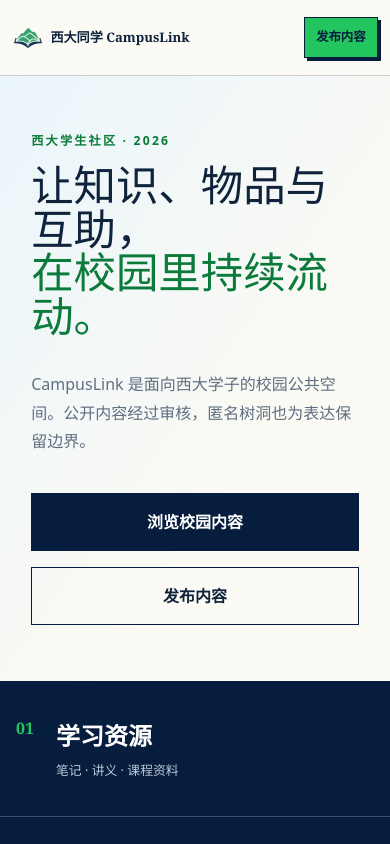
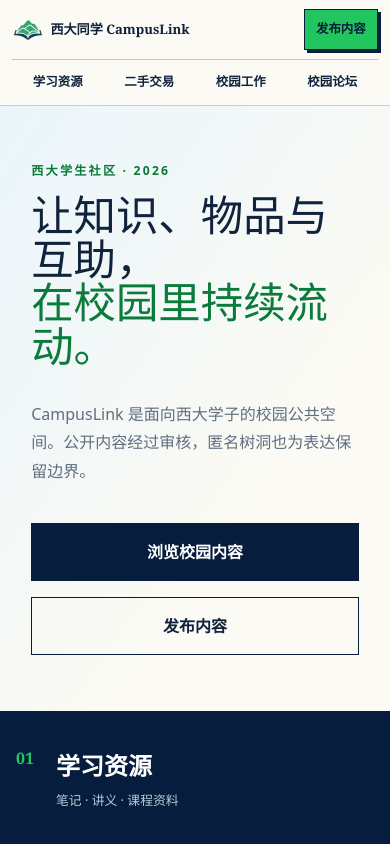
Before and after one commit to xndxyy/campuslink, a Next.js app: page / in a window 390 px wide. Shown: the top 844 px of the page. Built offline with nearby package versions, Linux system fonts and the light colour scheme.

Commit message:
fix: keep product navigation visible on mobile

```diff
--- a/app/globals.css
+++ b/app/globals.css
@@ -899,8 +899,35 @@ select {
   }
 }
 @media (max-width: 900px) {
+  .site-header {
+    flex-wrap: wrap;
+    column-gap: 1rem;
+    row-gap: 0.55rem;
+    padding-top: 0.55rem;
+  }
   .header-navigation {
-    display: none;
+    display: block;
+    width: 100%;
+    order: 3;
+    flex: 1 0 100%;
+    margin-left: 0;
+  }
+  .site-header .product-navigation {
+    display: grid;
+    grid-template-columns: repeat(4, minmax(0, 1fr));
+    gap: 0;
+    width: 100%;
+    border-top: 1px solid var(--line);
+  }
+  .product-navigation a {
+    display: grid;
+    min-width: 0;
+    min-height: 2.8rem;
+    padding: 0.55rem 0.2rem;
+    place-items: center;
+    font-size: 0.78rem;
+    line-height: 1.35;
+    text-align: center;
   }
   .hero h1 {
     font-size: 3.8rem;
@@ -908,7 +935,7 @@ select {
 }
 @media (max-width: 760px) {
   .site-header {
-    gap: 1rem;
+    column-gap: 1rem;
   }
   .header-action {
     margin-left: auto;
@@ -1004,7 +1031,7 @@ select {
 }
 @media (max-width: 480px) {
   .site-header {
-    gap: 0.6rem;
+    column-gap: 0.6rem;
     padding-inline: 0.75rem;
   }
   .site-brand {
--- a/components/home/category-strip.tsx
+++ b/components/home/category-strip.tsx
@@ -17,7 +17,7 @@ const categories = [
     href: '/campus-work',
     label: '校园工作',
     number: '03',
-    summary: '标签表达具体工作类型',
+    summary: '预设标签与自定义标签表达具体类型',
   },
   {
     href: '/forum',
```
Also changed, not shown: 2 other files (tests, documents, lock files or other folders).
